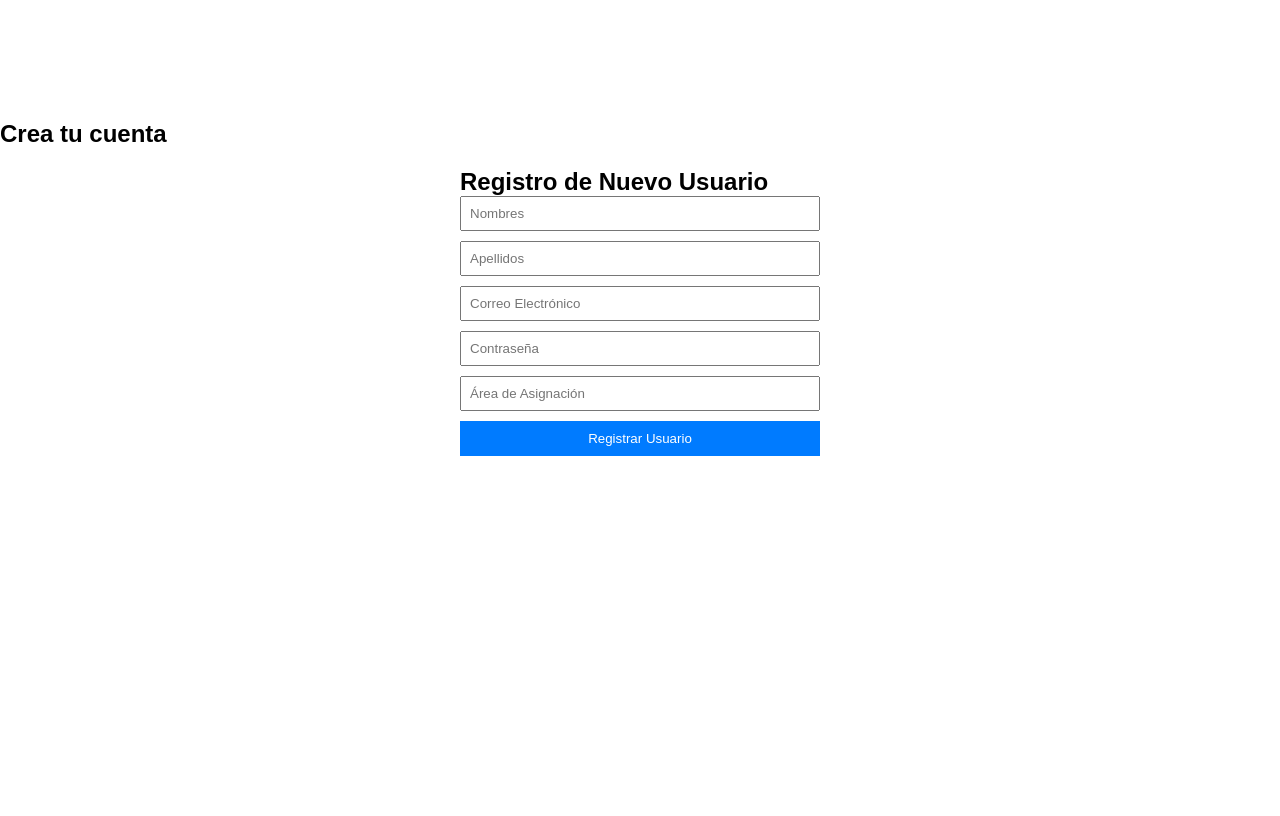
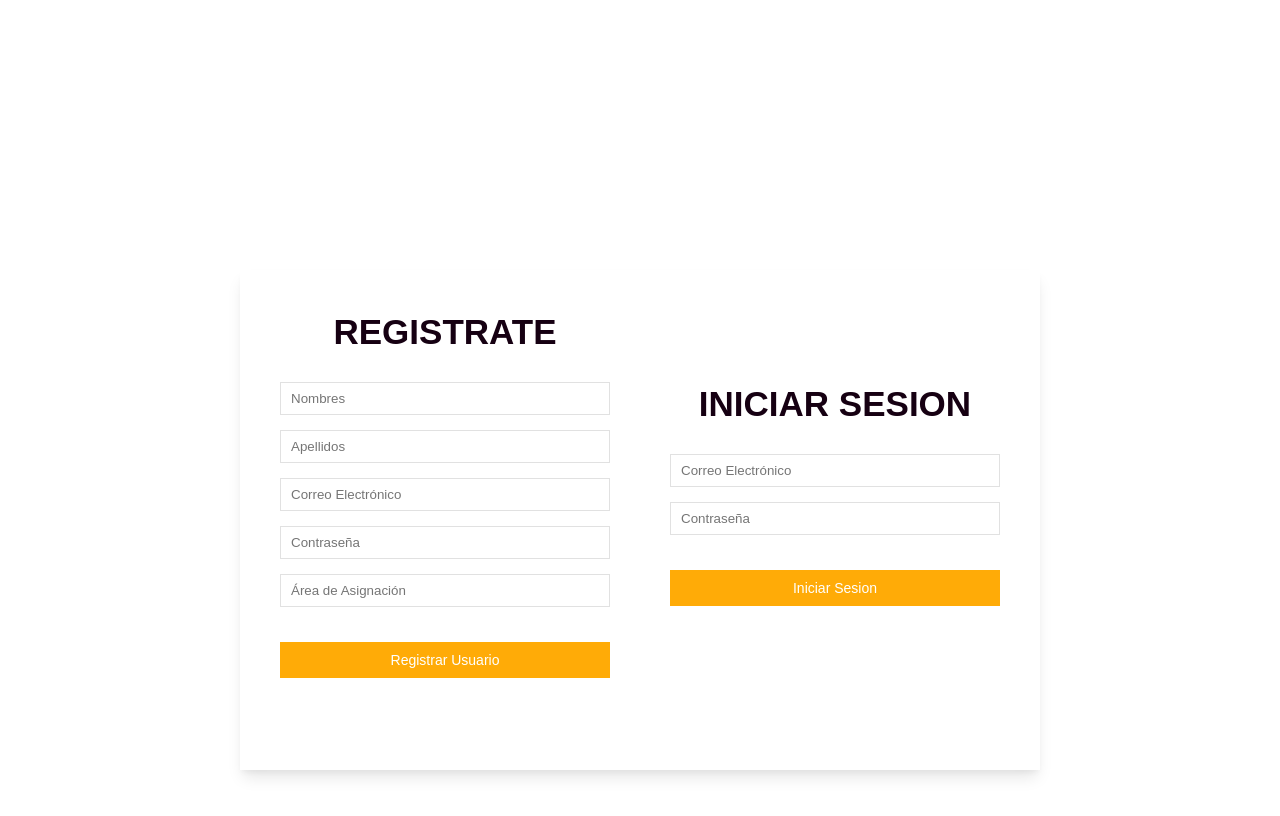
Before and after one commit to Cri5thIan22/Inventario_TI, a React (Vite) app: page / in a window 1280 px wide. Shown: the part 1480-2296 px from the top of the page. Before the commit the page ends 1956 px from the top, so only its background shows below. Built offline with nearby package versions, Linux system fonts and the light colour scheme; a web font is replaced by a local one.

Commit message:
Agregando componentes para realizar el login y registro de los usuarios

```diff
--- a/src/Components/BodyComponents.jsx
+++ b/src/Components/BodyComponents.jsx
@@ -1,6 +1,7 @@
 import React, { useEffect, useState } from "react";
 import Bus from '../images/bus.png';
 import CrearUsuarioForm from '../Components//CrearUsuario';
+import LoginUsuario from '../Components/LoginUsuario';
 
 export const BodySend = () => {
 
@@ -80,8 +81,10 @@ export const BodySend = () => {
             </div>
 
             <div className="formulario-registro">
-                <h2>Crea tu cuenta</h2>
-                <CrearUsuarioForm />
+                <div className="forms-box">
+                    <CrearUsuarioForm />
+                    <LoginUsuario />
+                </div>
             </div>
         </section>
     );
--- a/src/Components/CrearUsuario.jsx
+++ b/src/Components/CrearUsuario.jsx
@@ -53,10 +53,9 @@ const CrearUsuarioForm = () => {
     };
 
 
-    // 4. RENDERIZADO (JSX): Enlaza el estado y las funciones al formulario
     return (
-        <div style={{ padding: '20px', maxWidth: '400px', margin: 'auto', fontFamily: 'Arial' }}>
-            <h2>Registro de Nuevo Usuario</h2>
+        <div className="registro-usuario">
+            <h2>Registrate</h2>
 
             {mensaje && (
                 <p style={{ color: mensaje.startsWith('❌') ? 'red' : 'green', border: '1px solid', padding: '10px' }}>
@@ -65,17 +64,17 @@ const CrearUsuarioForm = () => {
             )}
 
             {/* Enlazar la función handleSubmit al evento onSubmit */}
-            <form onSubmit={handleSubmit} style={{ display: 'grid', gap: '10px' }}>
+            <form onSubmit={handleSubmit}>
 
                 {/* NOTA: Cada input usa name, value y onChange */}
 
-                <input type="text" name="nombres" placeholder="Nombres" value={usuario.nombres} onChange={handleChange} required style={{ padding: '8px' }}/>
-                <input type="text" name="apellidos" placeholder="Apellidos" value={usuario.apellidos} onChange={handleChange} required style={{ padding: '8px' }}/>
-                <input type="email" name="email" placeholder="Correo Electrónico" value={usuario.email} onChange={handleChange} required style={{ padding: '8px' }}/>
-                <input type="password" name="contraseña" placeholder="Contraseña" value={usuario.contraseña} onChange={handleChange} required style={{ padding: '8px' }}/>
-                <input type="text" name="area" placeholder="Área de Asignación" value={usuario.area} onChange={handleChange} required style={{ padding: '8px' }}/>
+                <input type="text" name="nombres" placeholder="Nombres" value={usuario.nombres} onChange={handleChange} required/>
+                <input type="text" name="apellidos" placeholder="Apellidos" value={usuario.apellidos} onChange={handleChange} required/>
+                <input type="email" name="email" placeholder="Correo Electrónico" value={usuario.email} onChange={handleChange} required/>
+                <input type="password" name="contraseña" placeholder="Contraseña" value={usuario.contraseña} onChange={handleChange} required/>
+                <input type="text" name="area" placeholder="Área de Asignación" value={usuario.area} onChange={handleChange} required/>
 
-                <button type="submit" disabled={cargando} style={{ padding: '10px', backgroundColor: '#007bff', color: 'white', border: 'none', cursor: 'pointer' }}>
+                <button type="submit" disabled={cargando}>
                     {cargando ? 'Registrando...' : 'Registrar Usuario'}
                 </button>
             </form>
--- a/src/Components/ListaUsuarioComponents.jsx
+++ b/src/Components/ListaUsuarioComponents.jsx
@@ -32,6 +32,7 @@ export const ListaUsuario = () => {
                                         <span>Usuario: {usuario.nombres}</span>
                                         <span>Apellidos: {usuario.apellidos}</span>
                                         <span>Email: {usuario.email}</span>
+                                        <span>Contraseña: {usuario.contraseña}</span>
                                         <span>Area: {usuario.area.areaNombre}</span>
                                     </div>
                                     <div className="usuario-accion">
--- /dev/null
+++ b/src/Components/LoginUsuario.jsx
@@ -0,0 +1,74 @@
+import React from "react";
+import { useState } from "react";
+import AuthService from "../Services/AuthService";
+
+const LoginUsuario = () => {
+    // 1. CORRECCIÓN: 'const' en lugar de 'comst'
+    const [usuariolog, setLogUsuario] = useState({
+        email: '',
+        contraseña: ''
+    });
+
+    const [cargando, setCargando] = useState(false);
+    const [mensaje, setMensaje] = useState('');
+
+    const handleChange = (e) => {
+        const { name, value } = e.target;
+
+        setLogUsuario(prevData => ({
+            ...prevData,
+            [name]: value
+        }));
+    }
+
+    const handleSubmit = async (e) => {
+        e.preventDefault();
+        setCargando(true);
+        setMensaje('');
+
+        try {
+            await AuthService.postLoginUsuario(usuariolog);
+            setMensaje('Inicio Sesion Exitoso');
+            setLogUsuario({ email: '', contraseña: '' })
+        } catch (error) {
+            const errorMsg = error.response?.data?.message || 'Verifica tus credenciales o conexión.';
+            setMensaje(`❌ Error al iniciar sesion: ${errorMsg}`);
+        } finally {
+            setCargando(false);
+        }
+    }
+
+    return (
+        <div className="login-usuario">
+            <h2>Iniciar Sesion</h2>
+            {mensaje &&
+                (<p style={{ color: mensaje.startsWith('❌') ? 'red' : 'green', border: '1px solid', padding: '10px' }}>
+                    {mensaje}</p>)}
+            <form onSubmit={handleSubmit}>
+
+                <input
+                    type="email"
+                    name="email"
+                    placeholder="Correo Electrónico"
+                    value={usuariolog.email}
+                    onChange={handleChange}
+                    required
+                />
+                <input
+                    type="password"
+                    name="contraseña"
+                    placeholder="Contraseña"
+                    value={usuariolog.contraseña}
+                    onChange={handleChange}
+                    required
+                />
+
+                <button type="submit" disabled={cargando}>
+                    {cargando ? 'Iniciando...' : 'Iniciar Sesion'}
+                </button>
+            </form>
+        </div>
+    )
+}
+
+export default LoginUsuario;
--- a/src/Components/UsuariosByActivoId.jsx
+++ b/src/Components/UsuariosByActivoId.jsx
@@ -46,10 +46,12 @@ const UsuariosByActivoId = () => {
                             usuarios.map(usuario => {
                                 return (
                                     <div key={usuario.id} className="datos-usuario">
-                                        <p>Id: {usuario.id}</p>
-                                        <p>Nombres: {usuario.nombres}</p>
-                                        <p>Apellidos: {usuario.apellidos}</p>
-                                        <p>Area: {usuario.area.areaNombre}</p>
+                                        <div className="id-usuario">{usuario.id}</div>
+                                        <div className="info-usuario">
+                                            <p>Nombres: {usuario.nombres}</p>
+                                            <p>Apellidos: {usuario.apellidos}</p>
+                                            <p>Area: {usuario.area.areaNombre}</p>
+                                        </div>
                                     </div>
                                 )
                             })
--- a/src/Services/AuthService.jsx
+++ b/src/Services/AuthService.jsx
@@ -1,6 +1,7 @@
 import axios from "axios";
 
 const URL_REGISTRO = "http://localhost:8080/api/v1/auth/registro";
+const URL_LOGIN = "http://localhost:8080/api/v1/auth/login";
 
 class AuthService{
 
@@ -8,6 +9,10 @@ class AuthService{
         return axios.post(URL_REGISTRO,datosUsuario);
     }
 
+    postLoginUsuario(datosUsuario){
+        return axios.post(URL_LOGIN,datosUsuario);
+    }
+
 }
 
 export default new AuthService();
--- a/src/styles/header.css
+++ b/src/styles/header.css
@@ -230,3 +230,68 @@ li{
     color: var(--color-3);
     line-height: 25px;
 }
+
+.formulario-registro{
+    width: 100%;
+    height: 100vh;
+    display: grid;
+    align-items: center;
+    justify-content: center;
+    background-color: var(--color-6);
+}
+
+.forms-box{
+    display: flex;
+    flex-wrap: wrap;
+    width: 800px;
+    height: 500px;
+    background-color: var(--color-6);
+    box-shadow: 0 10px 15px -3px rgba(0, 0, 0, 0.1), 0 4px 6px -2px rgba(0, 0, 0, 0.05);
+    padding: 10px;
+}
+
+
+.login-usuario,
+.registro-usuario{
+    flex: 0 0 50%;
+    margin: auto;
+    text-align: center;
+}
+
+.login-usuario form,
+.registro-usuario form{
+    display: flex;
+    flex-direction: column;
+    gap: 15px;
+    padding: 10px;
+    margin: 20px;
+}
+
+.login-usuario h2,
+.registro-usuario h2{
+    color: var(--color-3);
+    text-transform: uppercase;
+    font-size: 35px;
+}
+
+.login-usuario form input,
+.registro-usuario form input{
+    padding: 8px 10px;
+    outline: none;
+    letter-spacing: 0px;
+    font-weight: 500;
+    background-color: var(--color-6);
+    color: var(--color-3);
+    border: 1px solid var(--color-7);
+}
+
+.login-usuario form button,
+.registro-usuario form button{
+    padding: 10px;
+    color: var(--color-6);
+    font-size: 14px;
+    font-weight: 500;
+    background-color: var(--color-4);
+    border: none;
+    margin: 20px 0;
+}
--- a/src/styles/usuariosAsignados.css
+++ b/src/styles/usuariosAsignados.css
@@ -17,10 +17,32 @@
 
 .datos-usuario{
     display: flex;
+    flex-wrap: wrap;
+    width: 100%;
+    height: 100px;
+    align-items: center;
+    background-color: var(--color-2);
+}
+
+.id-usuario{
+    flex: 0 0 30%;
+    height: 100%;
+    display: flex;
+    align-items: center;
+    justify-content: center;
+    text-align: center;
+    color: var(--color-6);
+    background-color: var(--color-1);
+    font-size: 30px;
+    font-weight: 900;
+}
+
+.info-usuario{
+    flex: 0 0 60%;
+    display: flex;
     flex-direction: column;
-    gap: 10px;
-    background-color: var(--color-2);
-    color: var(--color-6);
-    padding: 15px;
-    box-shadow: 5px 10px 5px 0 rgba(0, 0, 0, .7);
+    gap: 5px;
+    color: var(--color-7);
+    padding-left: 20px ;
+    font-weight: 500;
 }
```
